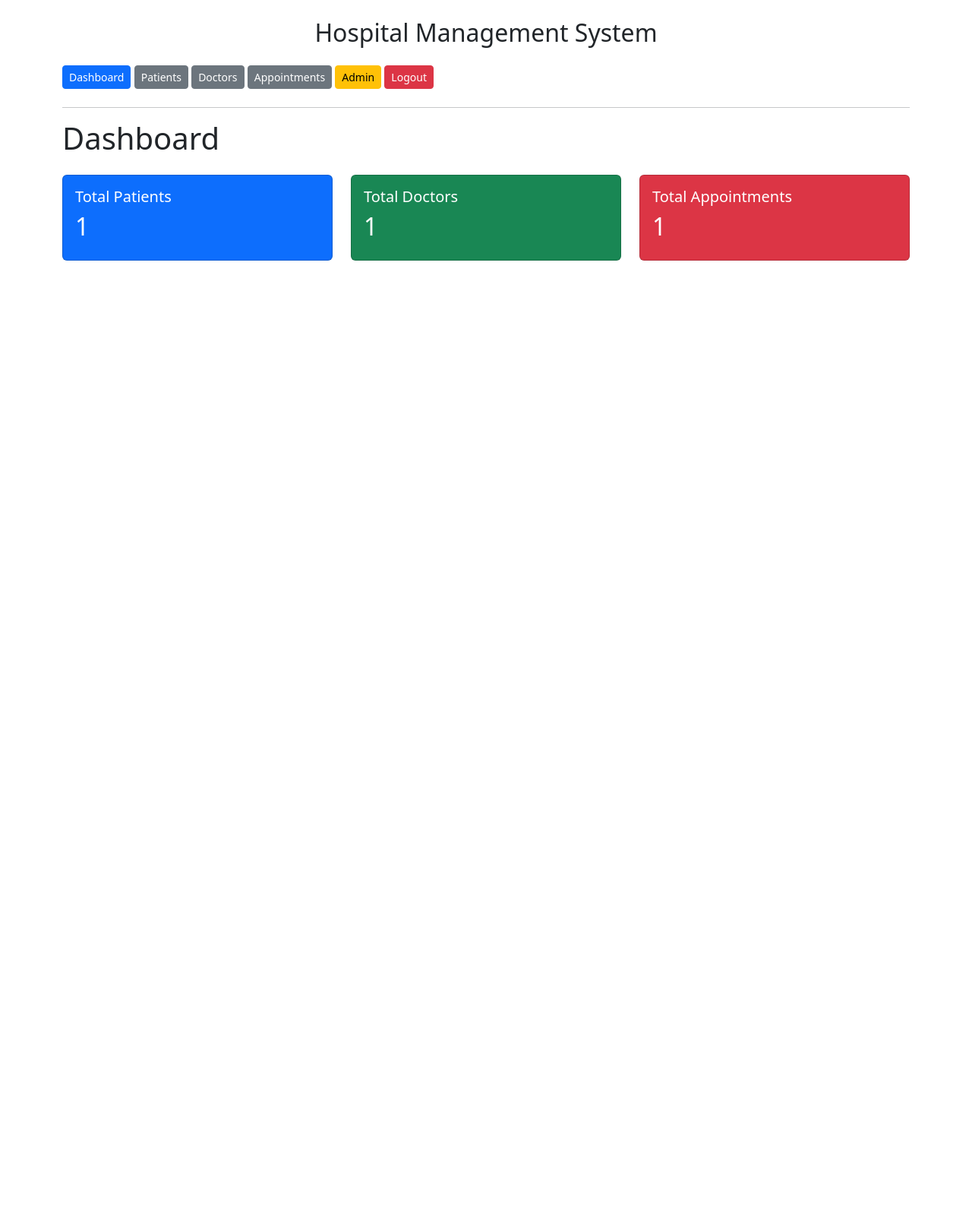
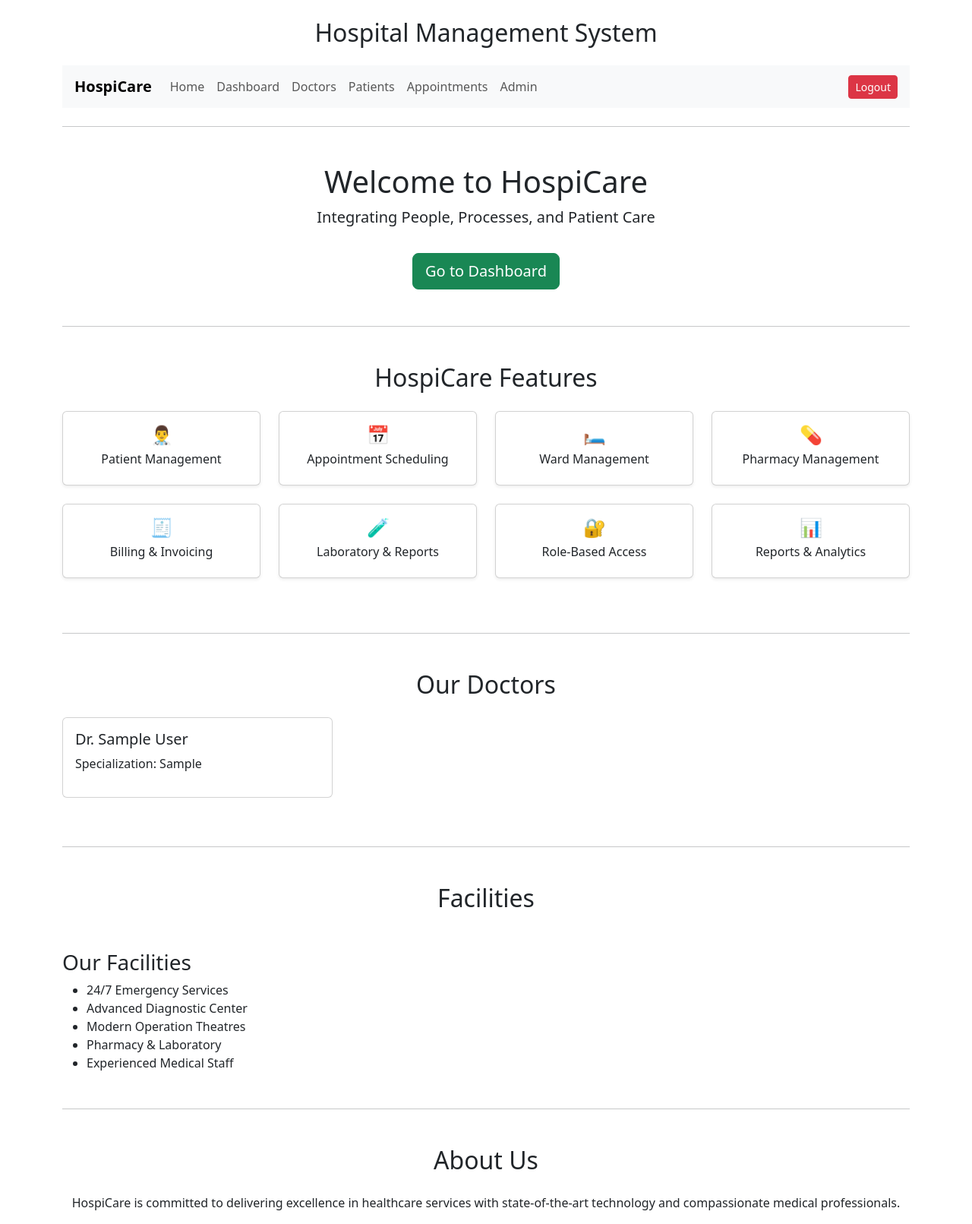
Before and after one commit to KavyaRKoladiya/HMS, a Django app: page / in a window 1280 px wide. Shown: the whole page at 76% size. Before the commit the page ends 343 px from the top, so only its background shows below. Run offline with Django 5.2, Linux system fonts and the light colour scheme; a user stored in the database is signed in; tables that the repository leaves empty hold one stand-in row (values such as "Sample post").

Commit message:
Added dynamic public homepage with sections (Features, Doctors, Facilities, About) and restructured internal navigation

```diff
--- a/hms/urls.py
+++ b/hms/urls.py
@@ -24,10 +24,18 @@ from .views import home, CustomLoginView, custom_logout, dashboard
 
 urlpatterns = [
     path('admin/', admin.site.urls),
+
+    # Public
+    path('', home, name='home'),
+
+    # Authentication
     path('login/', CustomLoginView.as_view(), name='login'),
     path('logout/', custom_logout, name='logout'),
 
-    path('', dashboard, name='dashboard'),
+    # Internal dashboard
+    path('dashboard/', dashboard, name='dashboard'),
+
+    # Apps
     path('patients/', include('patients.urls')),
     path('doctors/', include('doctors.urls')),
     path('appointments/', include('appointments.urls')),
--- a/hms/views.py
+++ b/hms/views.py
@@ -7,7 +7,13 @@ from django.contrib.auth.decorators import login_required
 
 
 def home(request):
-    return render(request, 'home.html')
+    doctors = Doctor.objects.all()
+
+    context = {
+        'doctors': doctors
+    }
+
+    return render(request, 'public_home.html', context)
 
 from django.contrib.auth.views import LoginView
 from django.contrib.auth import logout
--- a/templates/base.html
+++ b/templates/base.html
@@ -11,17 +11,53 @@
 
     <h2 class="text-center mb-4">Hospital Management System</h2>
 
-    <nav class="mb-4">
-        {% if user.is_authenticated %}
-            <a class="btn btn-primary btn-sm" href="/">Dashboard</a>
-            <a class="btn btn-secondary btn-sm" href="/patients/">Patients</a>
-            <a class="btn btn-secondary btn-sm" href="/doctors/">Doctors</a>
-            <a class="btn btn-secondary btn-sm" href="/appointments/">Appointments</a>
-            <a class="btn btn-warning btn-sm" href="/admin/">Admin</a>
-            <a class="btn btn-danger btn-sm" href="/logout/">Logout</a>
-        {% else %}
-            <a class="btn btn-success btn-sm" href="/login/">Login</a>
-        {% endif %}
+    <nav class="navbar navbar-expand-lg navbar-light bg-light mb-4 px-3">
+        <a class="navbar-brand fw-bold" href="/">HospiCare</a>
+
+        <div class="collapse navbar-collapse">
+            <ul class="navbar-nav me-auto">
+
+                <li class="nav-item">
+                    <a class="nav-link" href="/">Home</a>
+                </li>
+
+                {% if not user.is_authenticated %}
+                    <li class="nav-item">
+                        <a class="nav-link" href="#doctors">Our Doctors</a>
+                    </li>
+                    <li class="nav-item">
+                        <a class="nav-link" href="#facilities">Facilities</a>
+                    </li>
+                    <li class="nav-item">
+                        <a class="nav-link" href="#about">About Us</a>
+                    </li>
+                {% endif %}
+
+                {% if user.is_authenticated %}
+                    <li class="nav-item">
+                        <a class="nav-link" href="/dashboard/">Dashboard</a>
+                    </li>
+                    <li class="nav-item">
+                        <a class="nav-link" href="/doctors/">Doctors</a>
+                    </li>
+                    <li class="nav-item">
+                        <a class="nav-link" href="/patients/">Patients</a>
+                    </li>
+                    <li class="nav-item">
+                        <a class="nav-link" href="/appointments/">Appointments</a>
+                    </li>
+                    {% if user.is_authenticated and user.is_superuser %}
+                        <a class="nav-link" href="/admin/">Admin</a>
+                    {% endif %}
+                {% endif %}
+            </ul>
+
+            {% if user.is_authenticated %}
+                <a class="btn btn-danger btn-sm" href="/logout/">Logout</a>
+            {% else %}
+                <a class="btn btn-primary btn-sm" href="/login/">Login</a>
+            {% endif %}
+        </div>
     </nav>
 
     <hr>
--- a/templates/doctors/doctor_list.html
+++ b/templates/doctors/doctor_list.html
@@ -3,7 +3,7 @@
 {% block content %}
 <h1>Doctors</h1>
 
-<a href="/doctors/add/">Add New Doctor</a>
+<a class="btn btn-primary mb-3" href="/doctors/add/">Add New Doctor</a>
 
 <ul>
     {% for doctor in doctors %}
--- a/templates/patients/patient_list.html
+++ b/templates/patients/patient_list.html
@@ -7,7 +7,7 @@
 </form>
 
 
-<a href="/patients/add/">Add New Patient</a>
+<a class="btn btn-primary mb-3" href="/patients/add/">Add New Patient</a>
 
 <ul>
     {% for patient in patients %}
--- /dev/null
+++ b/templates/public_home.html
@@ -0,0 +1,138 @@
+{% extends 'base.html' %}
+
+{% block content %}
+
+<div class="text-center my-5">
+    <h1>Welcome to HospiCare</h1>
+    <p class="lead">Integrating People, Processes, and Patient Care</p>
+
+    {% if not user.is_authenticated %}
+        <a href="/login/" class="btn btn-primary btn-lg mt-3">Login</a>
+    {% else %}
+        <a href="/dashboard/" class="btn btn-success btn-lg mt-3">Go to Dashboard</a>
+    {% endif %}
+</div>
+
+<!--Features-->
+<hr class="my-5">
+<h2 class="text-center mb-4">HospiCare Features</h2>
+
+<div class="row text-center">
+
+    <div class="col-md-3 mb-4">
+        <div class="card shadow-sm h-100">
+            <div class="card-body">
+                <h4>👨‍⚕️</h4>
+                <h6>Patient Management</h6>
+            </div>
+        </div>
+    </div>
+
+    <div class="col-md-3 mb-4">
+        <div class="card shadow-sm h-100">
+            <div class="card-body">
+                <h4>📅</h4>
+                <h6>Appointment Scheduling</h6>
+            </div>
+        </div>
+    </div>
+
+    <div class="col-md-3 mb-4">
+        <div class="card shadow-sm h-100">
+            <div class="card-body">
+                <h4>🛏️</h4>
+                <h6>Ward Management</h6>
+            </div>
+        </div>
+    </div>
+
+    <div class="col-md-3 mb-4">
+        <div class="card shadow-sm h-100">
+            <div class="card-body">
+                <h4>💊</h4>
+                <h6>Pharmacy Management</h6>
+            </div>
+        </div>
+    </div>
+
+    <div class="col-md-3 mb-4">
+        <div class="card shadow-sm h-100">
+            <div class="card-body">
+                <h4>🧾</h4>
+                <h6>Billing & Invoicing</h6>
+            </div>
+        </div>
+    </div>
+
+    <div class="col-md-3 mb-4">
+        <div class="card shadow-sm h-100">
+            <div class="card-body">
+                <h4>🧪</h4>
+                <h6>Laboratory & Reports</h6>
+            </div>
+        </div>
+    </div>
+
+    <div class="col-md-3 mb-4">
+        <div class="card shadow-sm h-100">
+            <div class="card-body">
+                <h4>🔐</h4>
+                <h6>Role-Based Access</h6>
+            </div>
+        </div>
+    </div>
+
+    <div class="col-md-3 mb-4">
+        <div class="card shadow-sm h-100">
+            <div class="card-body">
+                <h4>📊</h4>
+                <h6>Reports & Analytics</h6>
+            </div>
+        </div>
+    </div>
+</div>
+
+<!--Doctors-->
+<hr class="my-5">
+<h2 id="doctors" class="text-center mb-4">Our Doctors</h2>
+
+<div class="row">
+    {% for doctor in doctors %}
+        <div class="col-md-4">
+            <div class="card mb-3">
+                <div class="card-body">
+                    <h5>Dr. {{ doctor.first_name }} {{ doctor.last_name }}</h5>
+                    <p>Specialization: {{ doctor.specialization }}</p>
+                </div>
+            </div>
+        </div>
+    {% empty %}
+        <p>No doctors available.</p>
+    {% endfor %}
+</div>
+
+<!--Facilities-->
+<hr class="my-5">
+<h2 id="facilities" class="text-center mb-4">Facilities</h2>
+
+<div class="mt-5">
+    <h3>Our Facilities</h3>
+    <ul>
+        <li>24/7 Emergency Services</li>
+        <li>Advanced Diagnostic Center</li>
+        <li>Modern Operation Theatres</li>
+        <li>Pharmacy & Laboratory</li>
+        <li>Experienced Medical Staff</li>
+    </ul>
+</div>
+
+<!--About us-->
+<hr class="my-5">
+<h2 id="about" class="text-center mb-4">About Us</h2>
+
+<p class="text-center">
+HospiCare is committed to delivering excellence in healthcare services with
+state-of-the-art technology and compassionate medical professionals.
+</p>
+
+{% endblock %}
```
